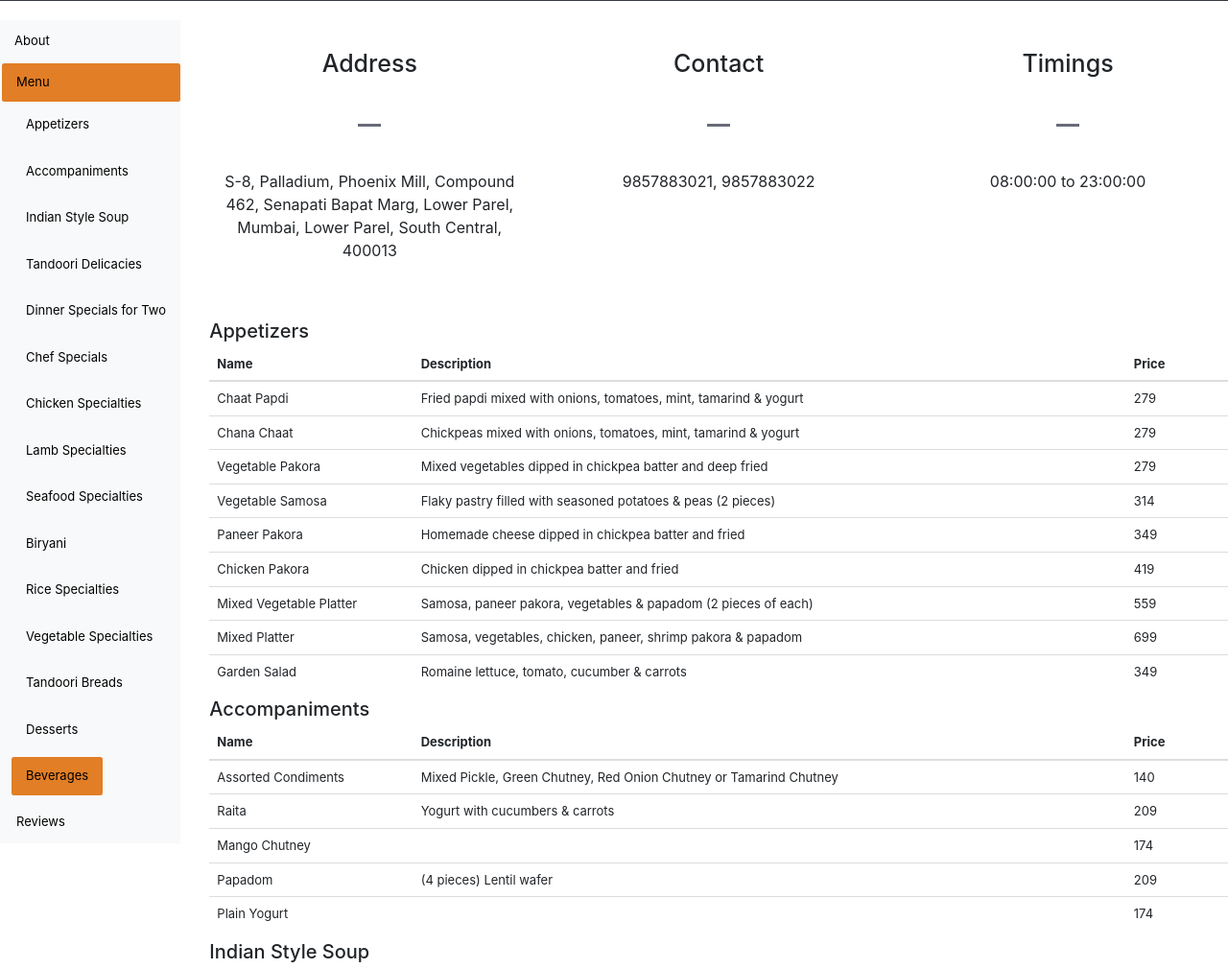
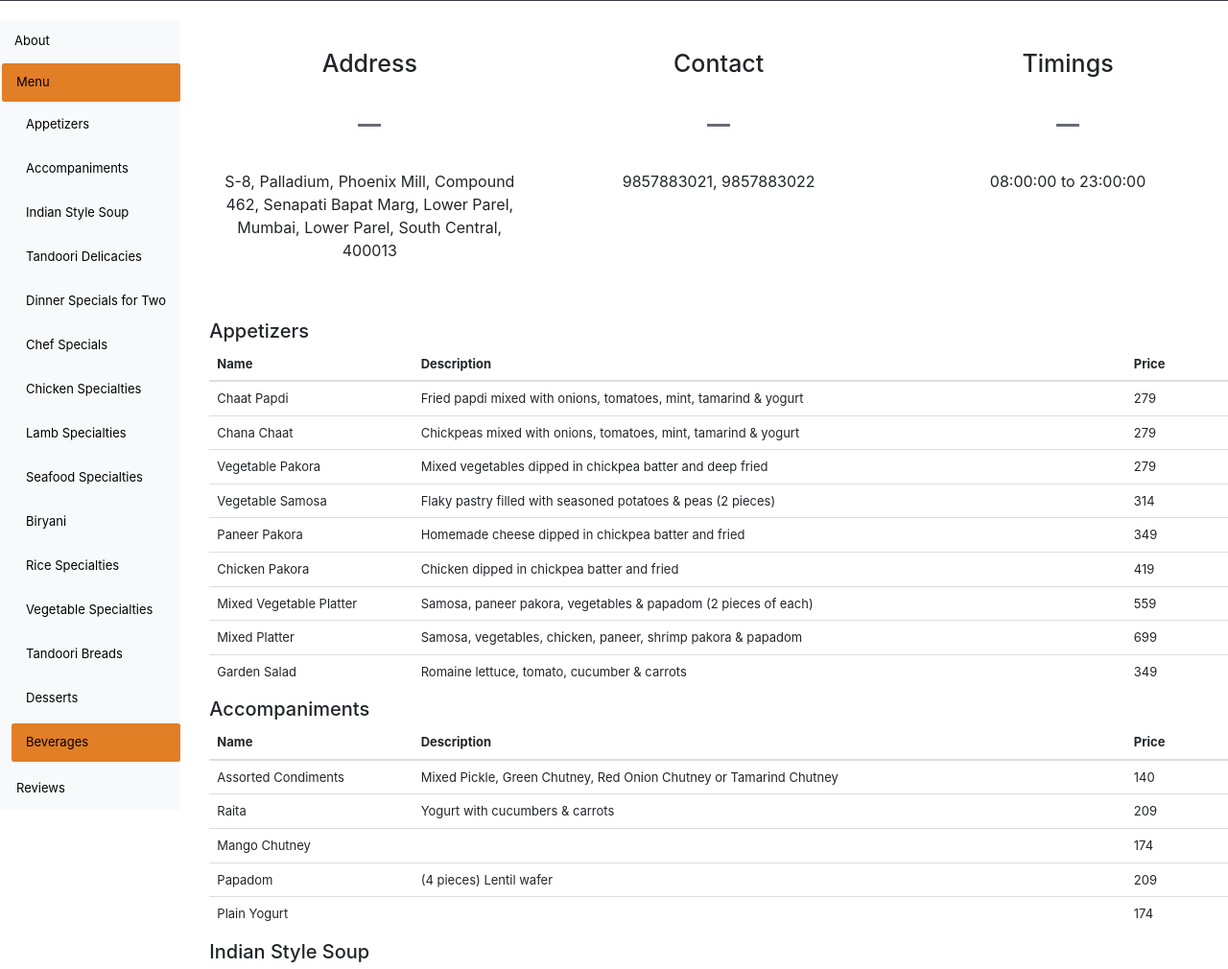
Before and after one commit to harshpatel23/Foodle, a PHP site: page /rest_details.php?rest_id=225 in a window 1280 px wide. Shown: the part 357-1367 px from the top of the page at 96% size. Run offline with PHP 8.4, Linux system fonts and the light colour scheme; data comes from the database, SQL or seed files in the repository.

Commit message:
rest-details minor change

```diff
--- a/rest_details.php
+++ b/rest_details.php
@@ -105,7 +105,7 @@ if (mysqli_num_rows($result) != 0) {
 
 				<li class="nav-item" id="side-nav-item"><a href="#menu" class="nav-link" id="side-nav-link">Menu</a>
 
-						<ul class="nav nav-pills bg-light inner-nav">
+						<ul class="nav nav-pills nav-stacked bg-light inner-nav">
 
 <?php
 	foreach ($category as $cat){
```
